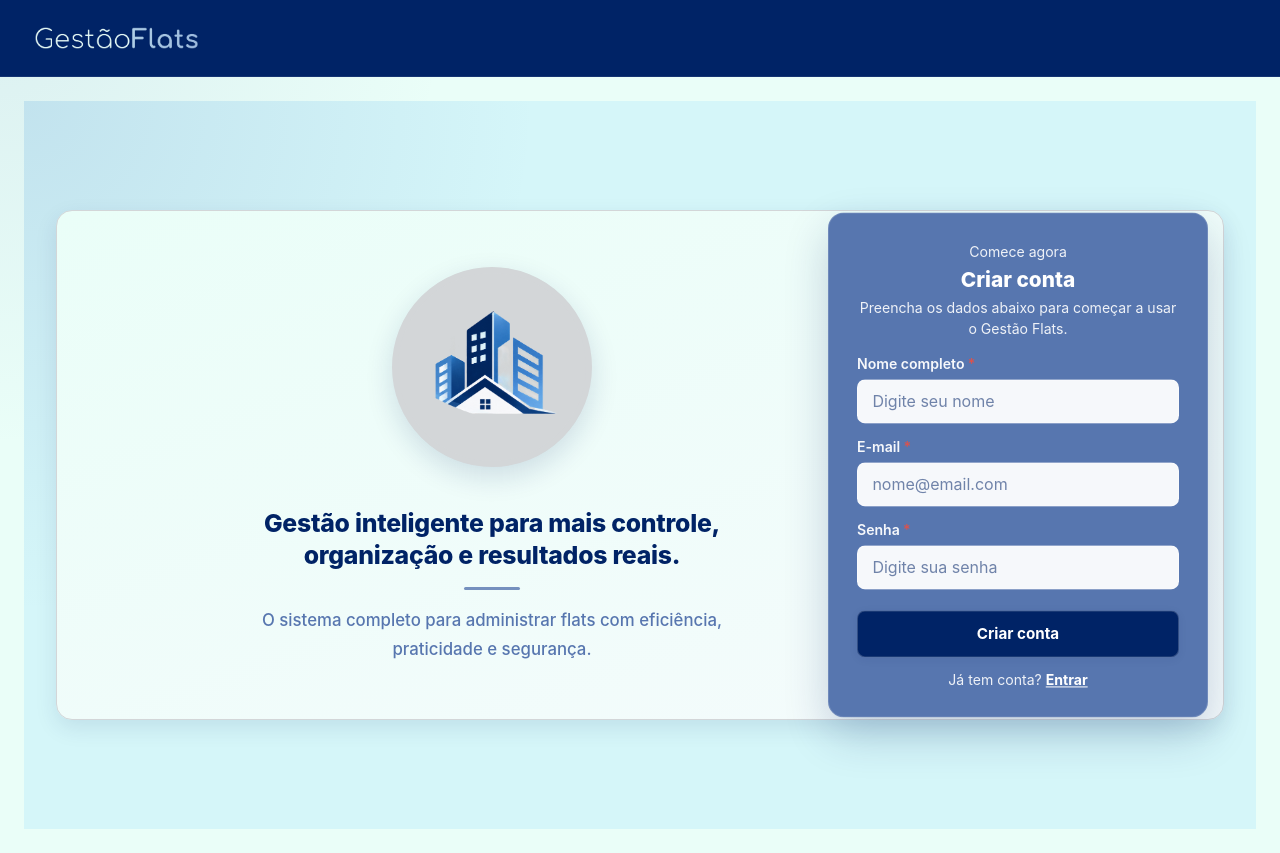
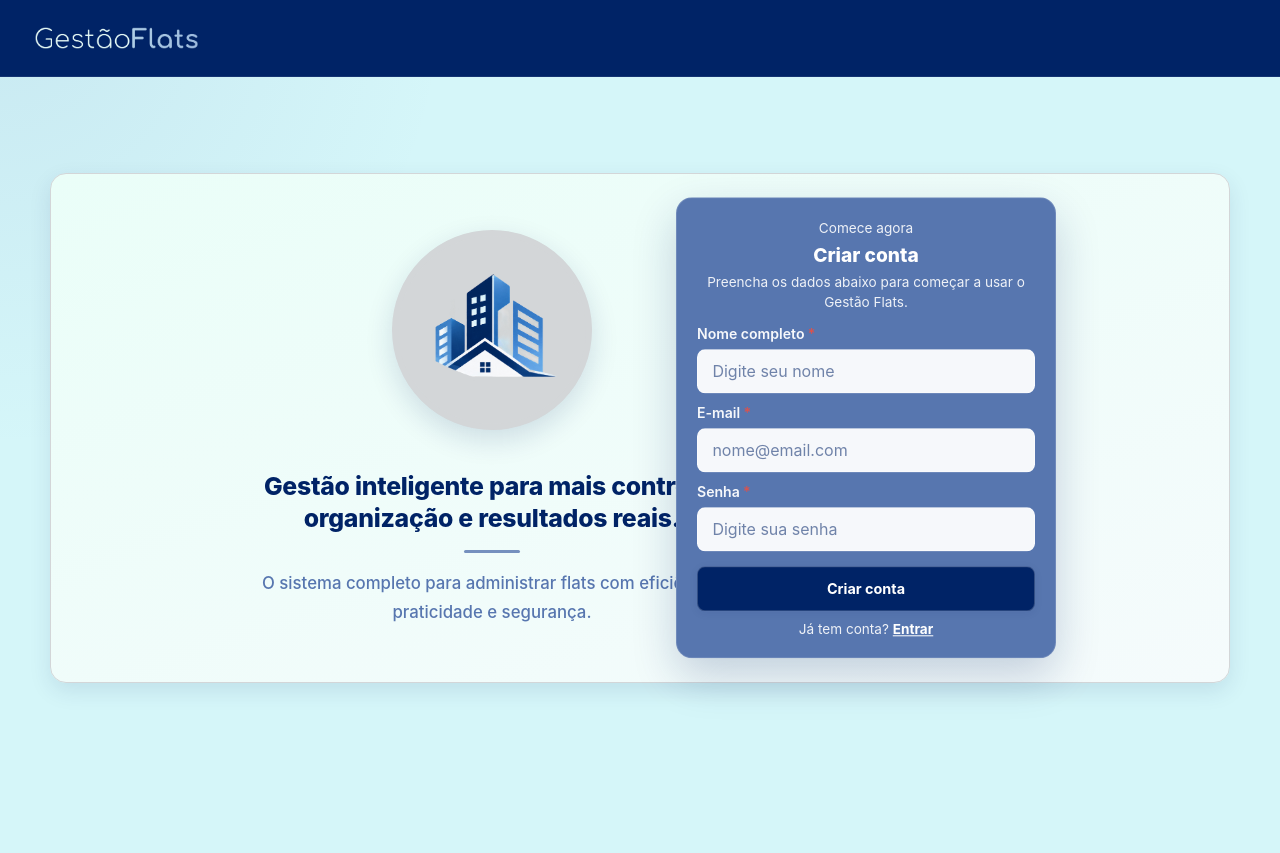
Before and after one commit to GabrielFelix-dev/GestaoFlats, a React (Vite) app: page / in a window 1280 px wide. After the commit the page ends 805 px from the top, so only its background shows below. Built offline with nearby package versions, Linux system fonts and the light colour scheme.

Commit message:
style(home): reduz altura do card de formulário

```diff
--- a/src/index.css
+++ b/src/index.css
@@ -5,7 +5,7 @@
   --color-blue-light: #7ea2c5;
   --color-blue-soft: #9bc8da;
   --color-border: #d3d6d8;
-  --color-background: #eafef8;
+  --color-background: #d5f6f9;
   --color-background-soft: #f4faf9;
   --color-surface: #ffffff;
   --color-surface-tint: rgba(87, 118, 175, 0.06);
@@ -27,6 +27,10 @@
 
 html {
   font-size: 16px;
+}
+
+body:has(.home-page) {
+  overflow: hidden;
 }
 
 body {
--- a/src/pages/Home/Home.css
+++ b/src/pages/Home/Home.css
@@ -1,18 +1,19 @@
 .home-page {
-  min-height: calc(100vh - 72px);
+  height: calc(100vh - 72px);
   padding: 0;
-  background:
-    radial-gradient(circle at top left, rgba(87, 118, 175, 0.15), transparent 32rem),
-    #d5f6f9;
+  overflow: hidden;
+  position: fixed;
+  inset: 72px 0 0 0;
 }
 
 .home-scene {
   position: relative;
-  min-height: calc(100vh - 72px);
+  height: calc(100vh - 72px);
   display: flex;
   align-items: center;
   justify-content: center;
-  padding: 2rem;
+  padding: 1rem 2rem 2rem;
+  overflow: hidden;
 }
 
 .home-banner {
@@ -94,8 +95,8 @@
 
 .home-form-card {
   position: absolute;
-  right: 3rem;
-  top: 50%;
+  right: 14rem;
+  top: calc(50% - 0.5rem);
   transform: translateY(-50%);
   width: 380px;
   background: #5776af;
@@ -103,7 +104,7 @@
   border: 1px solid rgba(255, 255, 255, 0.15);
   border-radius: var(--radius-lg);
   box-shadow: 0 18px 45px rgba(0, 35, 102, 0.2);
-  padding: 1.75rem;
+  padding: 1.25rem;
   z-index: 3;
 }
 
@@ -111,12 +112,12 @@
   display: flex;
   flex-direction: column;
   gap: 0.3rem;
-  margin-bottom: 1rem;
+  margin-bottom: 0.75rem;
   text-align: center;
 }
 
 .home-form-header h2 {
-  font-size: 1.3rem;
+  font-size: 1.2rem;
   font-weight: 800;
   color: #ffffff;
 }
@@ -124,24 +125,24 @@
 .home-form-header p {
   color: rgba(255, 255, 255, 0.9);
   line-height: 1.5;
-  font-size: 0.88rem;
+  font-size: 0.85rem;
 }
 
 .home-form {
   display: flex;
   flex-direction: column;
-  gap: 0.9rem;
+  gap: 0.65rem;
 }
 
 .home-submit {
   width: 100%;
-  margin-top: 0.4rem;
+  margin-top: 0.3rem;
   background: #002366;
   color: #ffffff;
   border: 1px solid rgba(255, 255, 255, 0.2);
   font-weight: 700;
-  min-height: 44px;
-  font-size: 0.95rem;
+  min-height: 40px;
+  font-size: 0.9rem;
 }
 
 .home-submit:hover:not(:disabled) {
@@ -149,10 +150,10 @@
 }
 
 .home-form-footer {
-  margin-top: 0.9rem;
+  margin-top: 0.65rem;
   text-align: center;
   color: rgba(255, 255, 255, 0.9);
-  font-size: 0.88rem;
+  font-size: 0.85rem;
 }
 
 .home-form-footer button {
```
